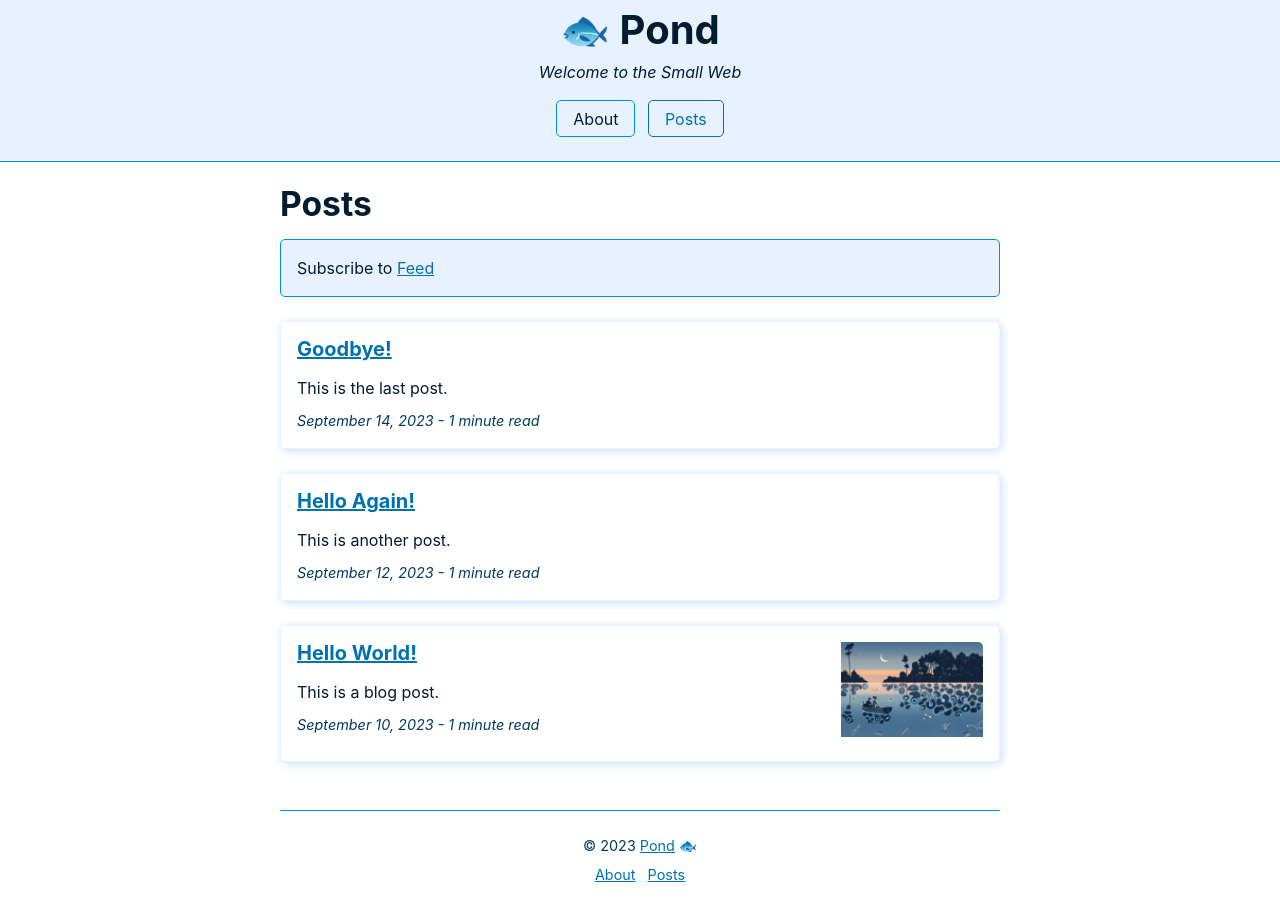
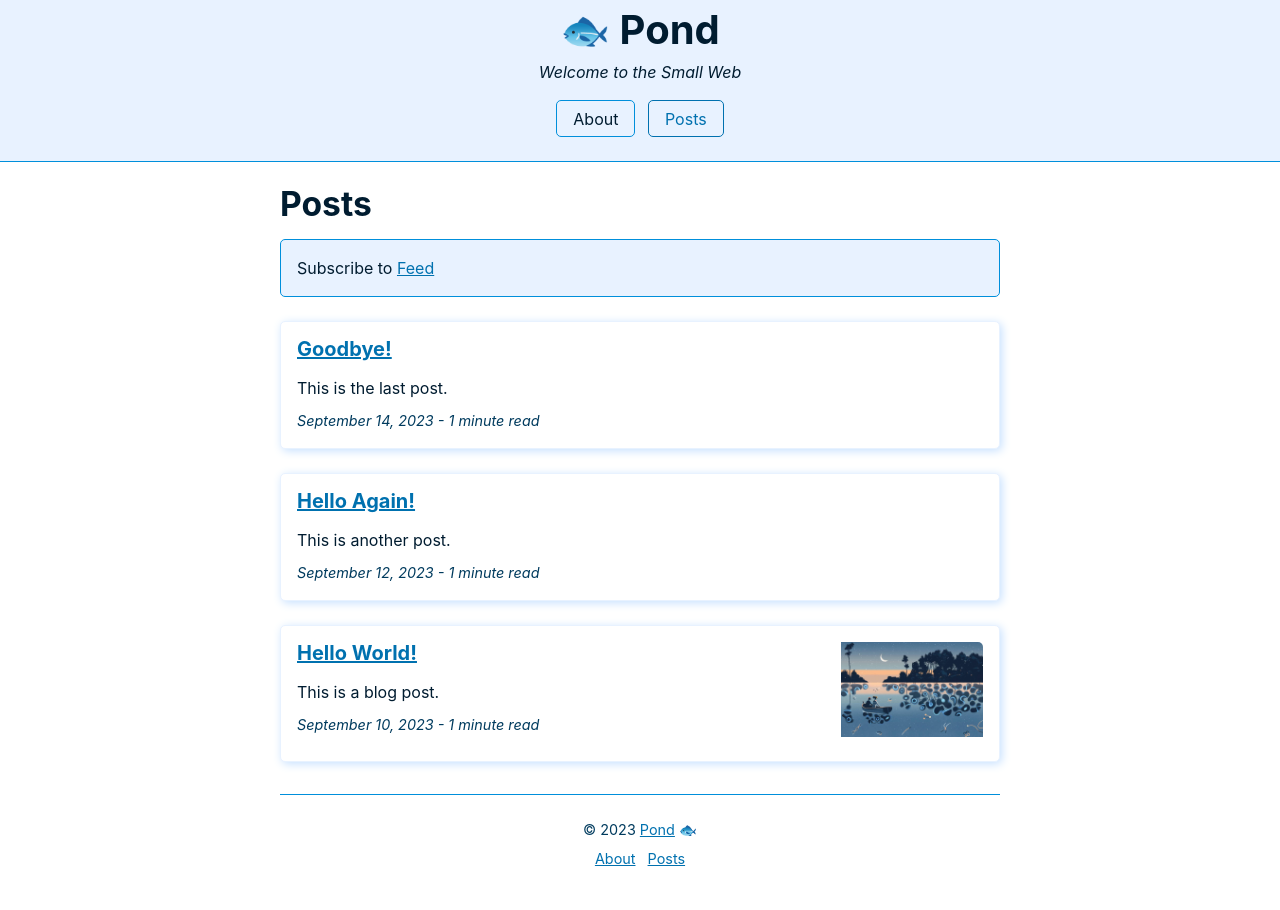
Before and after one commit to megdna/pond, a Jekyll site: the page built from posts.md, in a window 1280 px wide. Built offline with Jekyll 4.4.1, drawn with Linux system fonts in a browser that asks for light colours.

Commit message:
Update style.css

```diff
--- a/assets/css/style.css
+++ b/assets/css/style.css
@@ -282,6 +282,9 @@ section aside img {
   padding: 0 0 0.5rem 0.5rem;
   width: 150px;
 }
+section aside:last-child {
+  margin-bottom: 0;
+}
 
 details {
   border: 1px solid var(--border);
```
